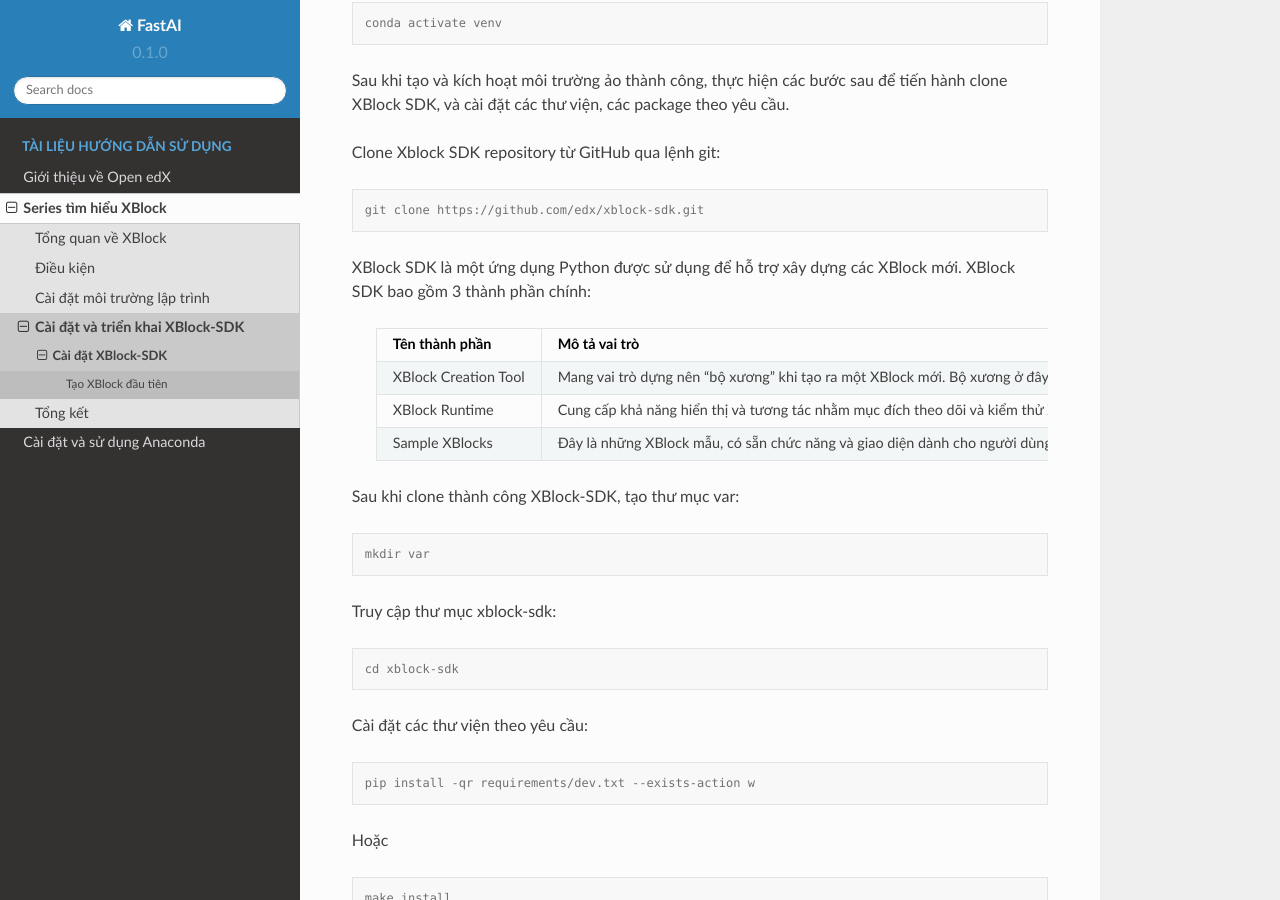
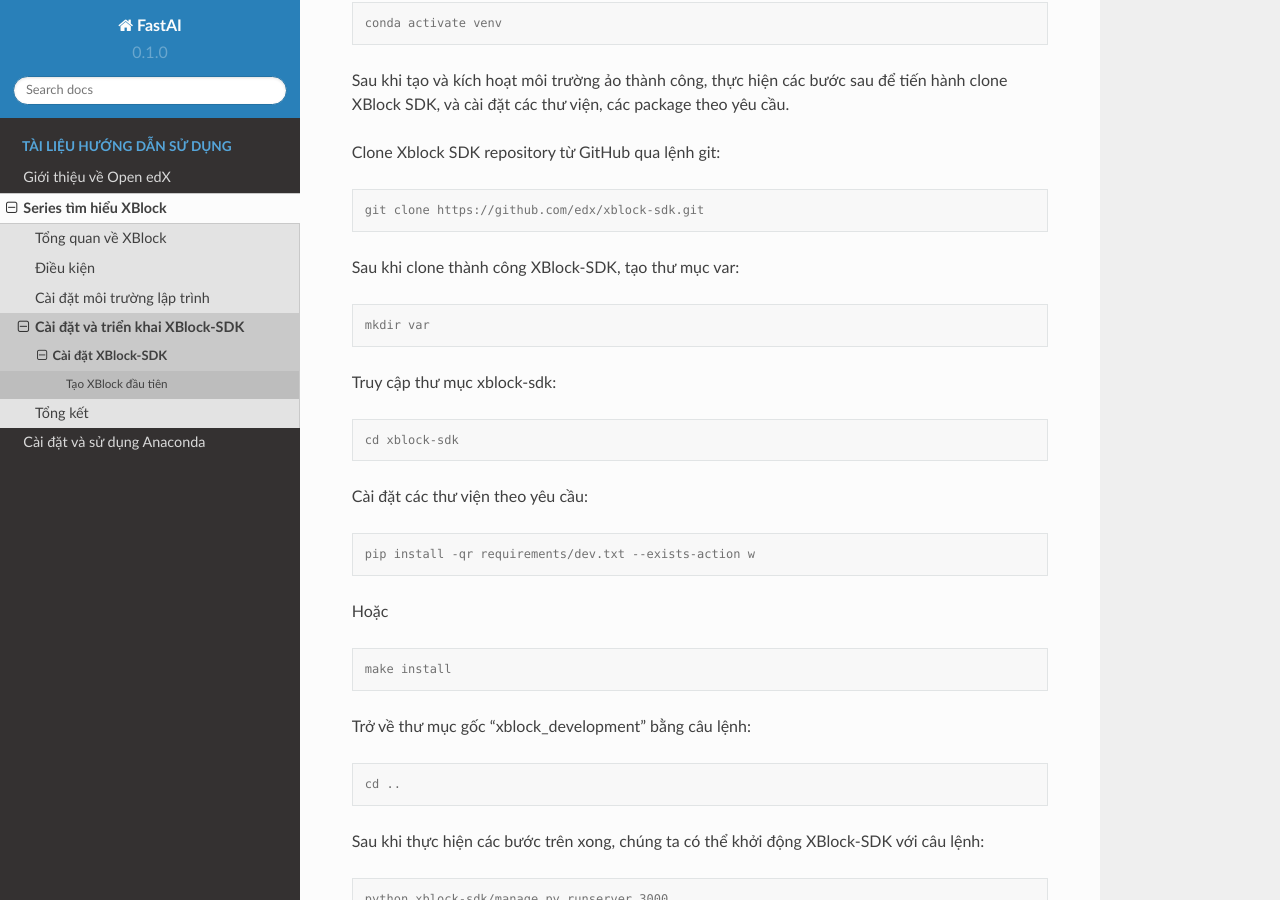
Before and after one commit to duonghuuphuc/edx-tut-v1, a Sphinx documentation site: the page built from docs/source/xblock-sdk-configuration.rst, in a window 1280 px wide and 900 px high, scrolled down 718 px. Built offline with Sphinx 7.4.7 and the Read the Docs theme 2.0.0, drawn with Linux system fonts in a browser that asks for light colours.

Commit message:
Update xblock-sdk-configuration.rst

```diff
--- a/docs/source/xblock-sdk-configuration.rst
+++ b/docs/source/xblock-sdk-configuration.rst
@@ -39,16 +39,6 @@ Clone Xblock SDK repository từ GitHub qua lệnh git:
 .. code-block:: console
 
   git clone https://github.com/edx/xblock-sdk.git
-
-XBlock SDK là một ứng dụng Python được sử dụng để hỗ trợ xây dựng các XBlock mới. XBlock SDK bao gồm 3 thành phần chính:
-
-   =========================== ===================================================================================================================================================
-   Tên thành phần              Mô tả vai trò
-   =========================== ===================================================================================================================================================
-   XBlock Creation Tool         Mang vai trò dựng nên "bộ xương" khi tạo ra một XBlock mới. Bộ xương ở đây chính là cấu trúc cơ bản hoặc bản mẫu ban đầu. Bên trong bản mẫu là một                                 tập hợp các tập tin (HTML, CSS, Python, ...) và thư mục được tạo tự động để lập trình viên có thể triển khai chức năng và giao diện của XBlock một                                 cách dễ dàng, nhanh chóng.
-   XBlock Runtime               Cung cấp khả năng hiển thị và tương tác nhằm mục đích theo dõi và kiểm thử XBlock đang xây dựng. Bên cạnh đó, ứng dụng còn cho phép lập trình viên                                 kiểm tra tính năng, giao diện phía người dùng trong môi trường phát triển sản phẩm.
-   Sample XBlocks               Đây là những XBlock mẫu, có sẵn chức năng và giao diện dành cho người dùng. Lập trình viên có thể tham khảo mã nguồn bên trong để có cái nhìn tổng                                 quan hơn về cách xây dựng và triển khai XBlock.
-   =========================== ===================================================================================================================================================
 
 Sau khi clone thành công XBlock-SDK, tạo thư mục var:
 
```
